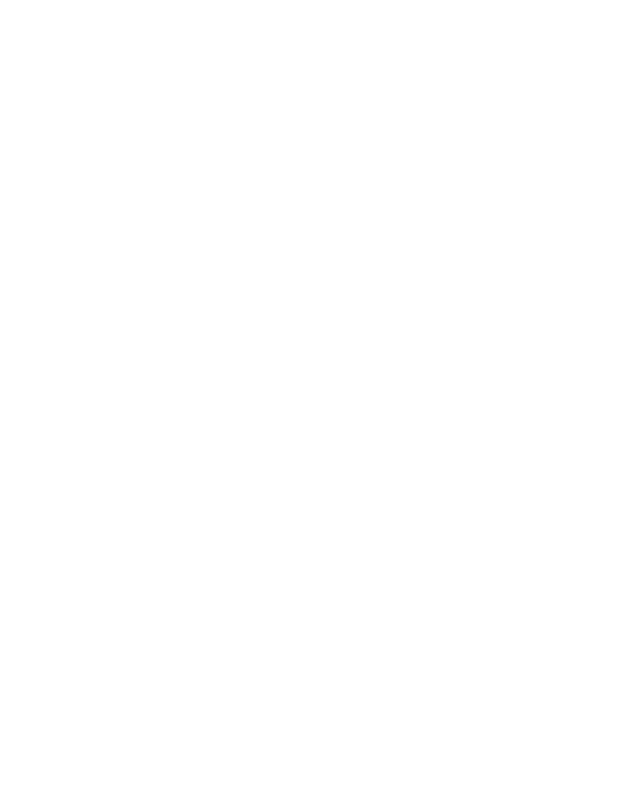
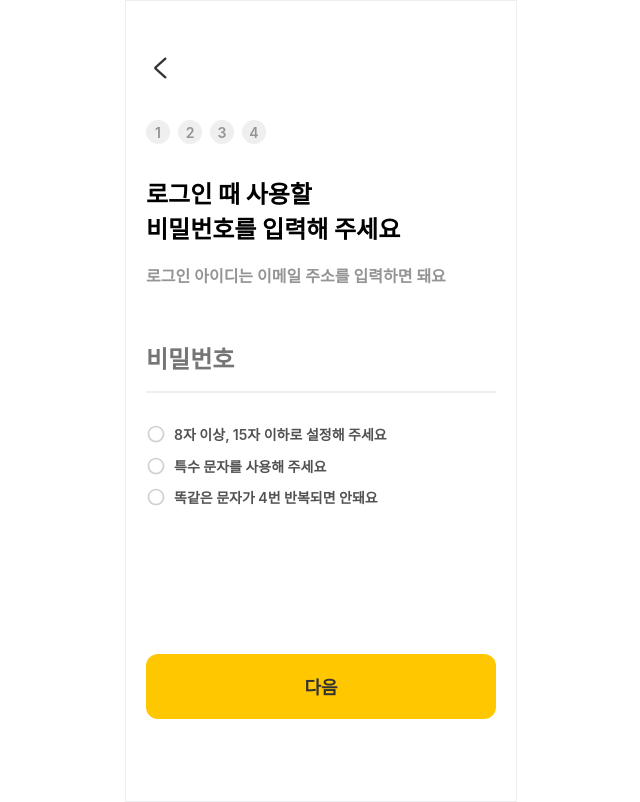
Before and after one commit to G-E-E-K-S/GEEKS-FE, a React (Create React App) app: page /password in a window 1280 px wide. Before the commit this address had no page. Shown: the whole page, without its empty margins (319-959 px from the left). Built offline with nearby package versions, Linux system fonts and the light colour scheme.

Commit message:
Add password page

```diff
--- a/src/App.js
+++ b/src/App.js
@@ -3,6 +3,7 @@ import Intro from './pages/Join/Intro';
 import Welcome from './pages/Join/Welcome';
 import InputEmail from './pages/Join/InputEmail';
 import InputCode from './pages/Join/InputCode';
+import Password from "./pages/Join/Password";
 import NickName from "./pages/Join/NickName";
 import QuesText from "./pages/Join/QuesText";
 import FinalPage from "./pages/Join/FinalPage";
@@ -16,6 +17,7 @@ function App() {
           <Route path="/welcome" element={<Welcome/>} />
           <Route path="/inputemail" element={<InputEmail/>} />
           <Route path="/inputcode" element={<InputCode/>} />
+          <Route path="/password" element={<Password/>} />
           <Route path="/nickname" element={<NickName/>} />
           <Route path="/questiontext" element={<QuesText/>} />
           <Route path="/finalpage" element={<FinalPage/>} />
--- /dev/null
+++ b/src/pages/Join/Password.js
@@ -0,0 +1,108 @@
+import React, { useState,useRef } from 'react';
+import { useNavigate } from 'react-router-dom';
+import styled from 'styled-components';
+import * as c from '../../components/Common/CommonStyle';
+import GoBack from '../../components/Join/GoBack';
+import TopNumber from '../../components/Join/TopNumber';
+import JoinButton from '../../components/Join/JoinButton';
+import MainText from '../../components/Join/MainText';
+import NoneCheck from '../../assets/img/noneCheck.svg';
+import Check from '../../assets/img/Check.svg';
+
+const SubText = styled.div`
+    color: #949494;
+    margin-top: 2.25vh;
+    font-size: 16px;
+    font-style: normal;
+    font-weight: 600;
+`;
+const InputPassword = styled.input`
+    width: 100%;
+    border: none;
+    outline: none;
+    height: 48px;
+    padding: 0px 0px 0.94vh 0px;
+    border-bottom: 2px solid ${(props)=>props.isSelected ? '#ECAA00' : '#EFEFEF'};
+    margin-top: 6.16vh;
+    margin-bottom: 3.90vh;
+    font-style: normal;
+    font-size: 24px;
+    font-weight: 700;
+    &::-webkit-inner-spin-button {
+        -webkit-appearance: none;
+    }
+`;
+
+const PwdCondition = styled.div`
+    display: flex;
+    margin-bottom: 1.42vh;
+`;
+const ConditionTxt = styled.div`
+    display: flex;
+    justify-content: center;
+    align-items: center;
+    margin-left: 8px;
+    color: ${(props)=> props.isOk ? '#149D9D' : '#525252'};
+
+    font-size: 14px;
+    font-style: normal;
+    font-weight: 600;
+`;
+
+const Password = () => {
+    const [isSelected, setIsSelected] = useState(false);
+    const [inputval, setInputval] = useState('');
+    const [pwdLen, setPwdLen] = useState(false);
+    const [pwdSpecial, setpwdSpecial] = useState(false);
+    const [pwdSame, setpwdSame] = useState(false);
+    const navigator = useNavigate();
+
+    const ChangeBarColor = () => {
+        setIsSelected(true);
+    }
+
+    const handleInputChange = (e) => {
+        const value = e.target.value;
+        setInputval(value);
+
+        const length = value.length;
+        const specialCharRegex = /[\{\}\[\]\/?.,;:|\)*~`!^\-+<>@\#$%&\\=\(\'\"]/;
+        const sameCharRegex =  /(.)\1{3,}/;
+        // pwd len
+        length >=8 && length <=15 ? setPwdLen(true) : setPwdLen(false);
+        //pwd 특수문자
+        specialCharRegex.test(value) ? setpwdSpecial(true) : setpwdSpecial(false);
+        //pwd 4번반복여부
+        sameCharRegex.test(value) ? setpwdSame(false) : setpwdSame(true);
+    }
+
+    return (
+        <c.Totalframe>
+            <c.ScreenComponent>
+                <GoBack/>
+                <TopNumber/>
+                <MainText maintitle={`로그인 때 사용할\n비밀번호를 입력해 주세요`}/>
+                <SubText>로그인 아이디는 이메일 주소를 입력하면 돼요</SubText>
+                <InputPassword placeholder='비밀번호'
+                type='password'
+                isSelected={isSelected} onClick={ChangeBarColor}
+                value={inputval} onChange={handleInputChange} maxLength={15}/>
+                <PwdCondition>
+                    {pwdLen ? <img src={Check}/> : <img src={NoneCheck}/>}
+                    <ConditionTxt isOk={pwdLen} >8자 이상, 15자 이하로 설정해 주세요</ConditionTxt>
+                </PwdCondition>
+                <PwdCondition>
+                    {pwdSpecial ? <img src={Check}/> : <img src={NoneCheck}/>}
+                    <ConditionTxt isOk={pwdSpecial}>특수 문자를 사용해 주세요</ConditionTxt>
+                </PwdCondition>
+                <PwdCondition>
+                    {pwdSame ? <img src={Check}/> : <img src={NoneCheck}/>}
+                    <ConditionTxt isOk={pwdSame}>똑같은 문자가 4번 반복되면 안돼요</ConditionTxt>
+                </PwdCondition>
+                <JoinButton btnName={'다음'}/>
+            </c.ScreenComponent>
+        </c.Totalframe>
+    );
+};
+
+export default Password;
```
Also changed, not shown: src/assets/img/Check.svg (added), src/assets/img/noneCheck.svg (added).
